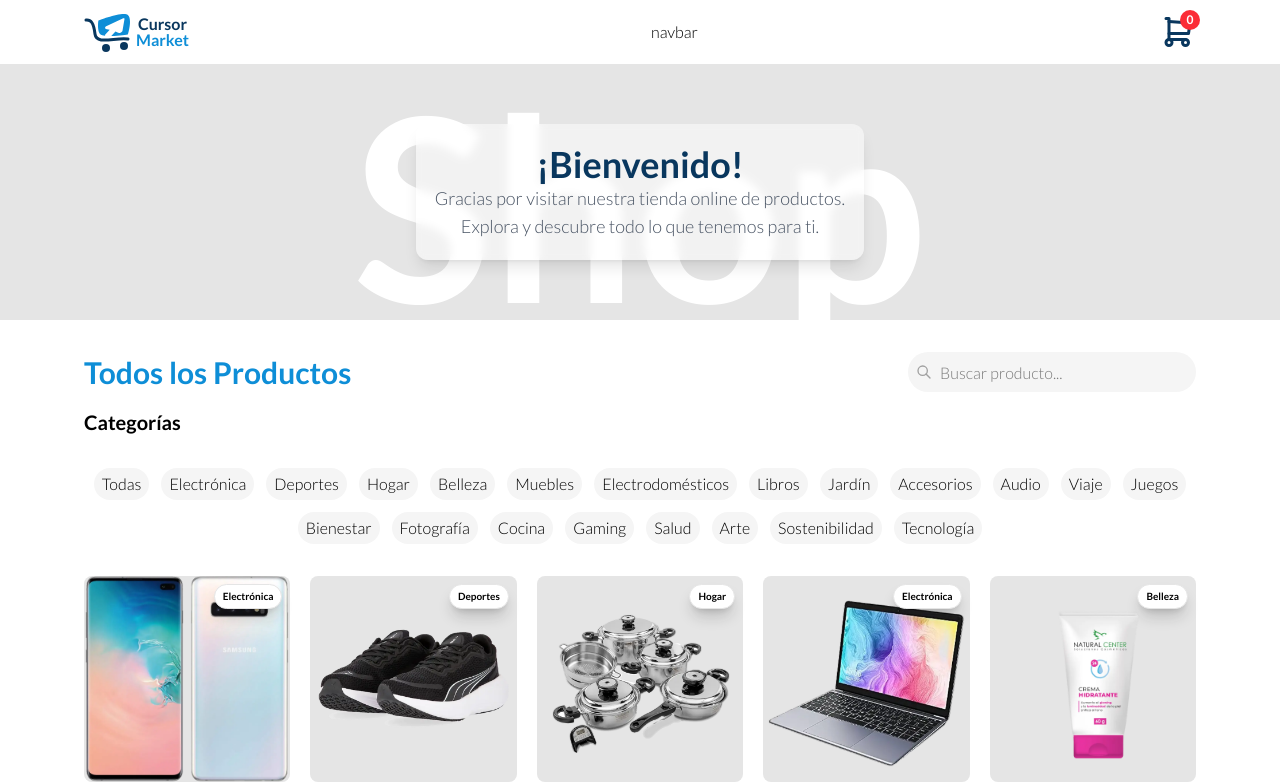
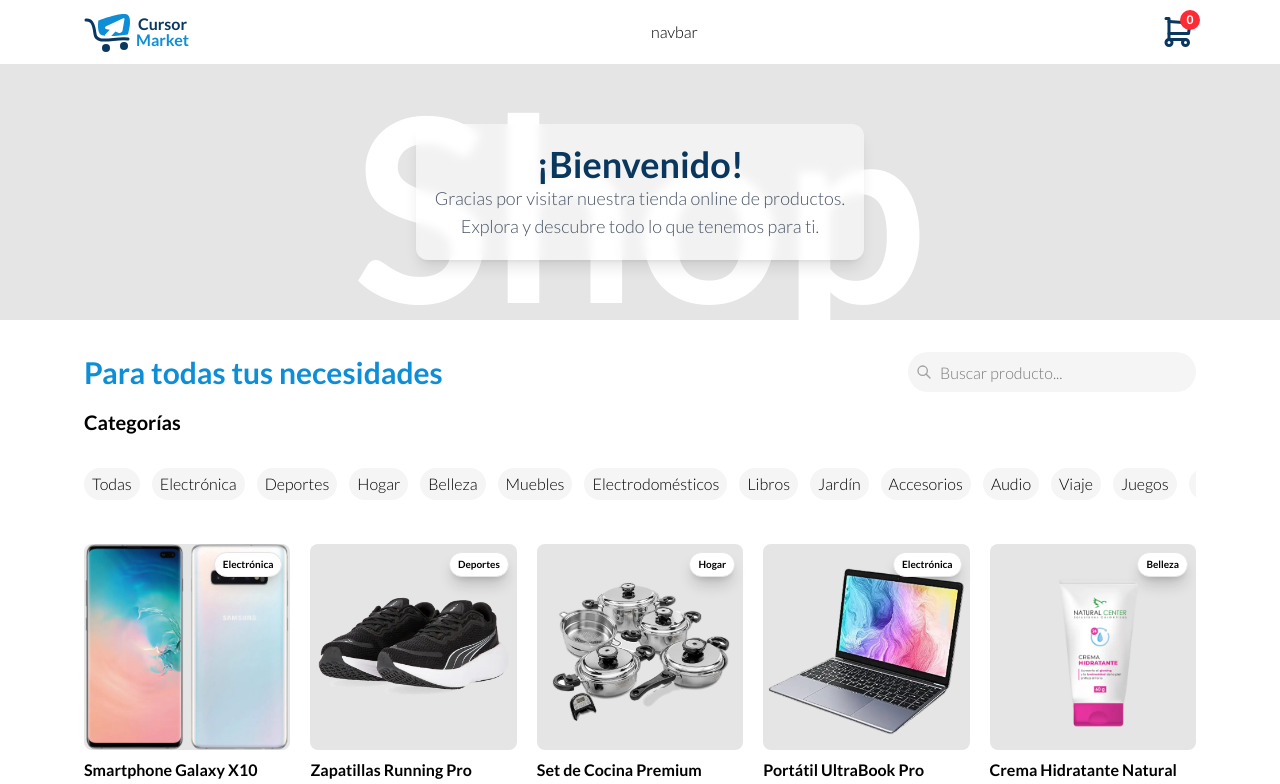
Before and after one commit to Paul1226/shopping-card-react, a React (Vite) app: page / in a window 1280 px wide. Shown: the top 784 px of the page. Built offline with nearby package versions, Linux system fonts and the light colour scheme.

Commit message:
feat: actualizar tareas en el README, mejorar el filtrado de productos y ajustar estilos de scrollbar

```diff
--- a/src/components/CategoryFilter.jsx
+++ b/src/components/CategoryFilter.jsx
@@ -8,15 +8,16 @@ export const CategoryFilter = ({ setCategorySelect }) => {
   return (
     <div className="sticky top-16 z-10 bg-white header-page py-4">
       <nav className="w-full flex flex-col gap-3">
-        <ul className="flex justify-center items-center flex-wrap gap-3">
+        <ul className="flex items-center gap-3 slider-scroll-x w-full max-w-7xl overflow-hidden overflow-x-auto pb-3">
           {categories.map((category) => (
+            <li key={category} className="w-full">
               <button
-              key={category}
                 className="cursor-pointer bg-neutral-100 transition-colors duration-200 ease-in-out hover:bg-neutral-200 px-2 py-1 rounded-full scroll-"
                 onClick={() => setCategorySelect(category)}
               >
                 {category}
               </button>
+            </li>
           ))}
         </ul>
       </nav>
--- a/src/components/ProductCatalog.jsx
+++ b/src/components/ProductCatalog.jsx
@@ -15,8 +15,8 @@ export const ProductCatalog = () => {
   return (
     <div className="w-full max-w-6xl mx-auto py-8 px-5 flex flex-col gap-4">
       <div className="flex justify-between items-center gap-2">
-        <h2 className="text-3xl font-bold text-secondary">
-          Todos los Productos
+        <h2 className="text-3xl font-bold text-secondary text-balance">
+          Para todas tus necesidades
         </h2>
         <ProductSearch />
       </div>
--- a/src/styles/scrollPage.css
+++ b/src/styles/scrollPage.css
@@ -9,11 +9,26 @@ body::-webkit-scrollbar {
 }
 
 body::-webkit-scrollbar-track {
-  background: var(--sb-track-color);
+  background: #00000010;
   border-radius: 3px;
 }
 
 body::-webkit-scrollbar-thumb {
+  background: var(--sb-thumb-color);
+  border-radius: 3px;
+}
+
+/* scroll x categories */
+.slider-scroll-x::-webkit-scrollbar {
+  height: var(--sb-size);
+}
+
+.slider-scroll-x::-webkit-scrollbar-track {
+  background: #00000010;
+  border-radius: 3px;
+}
+
+.slider-scroll-x::-webkit-scrollbar-thumb {
   background: var(--sb-thumb-color);
   border-radius: 3px;
 }
```
Also changed, not shown: 1 other file (tests, documents, lock files or other folders). Lines whose indentation alone changed are shown as unchanged.
